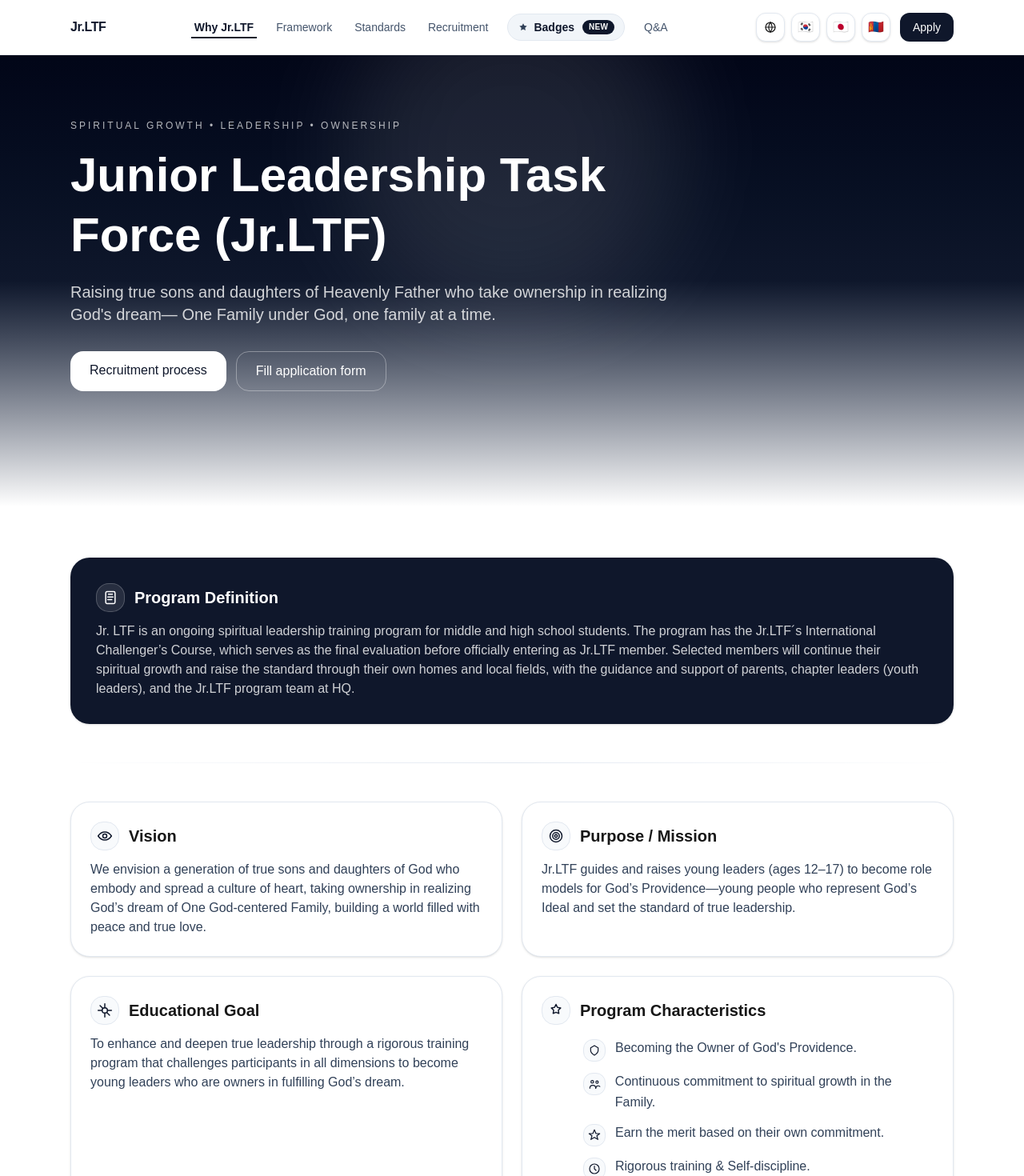
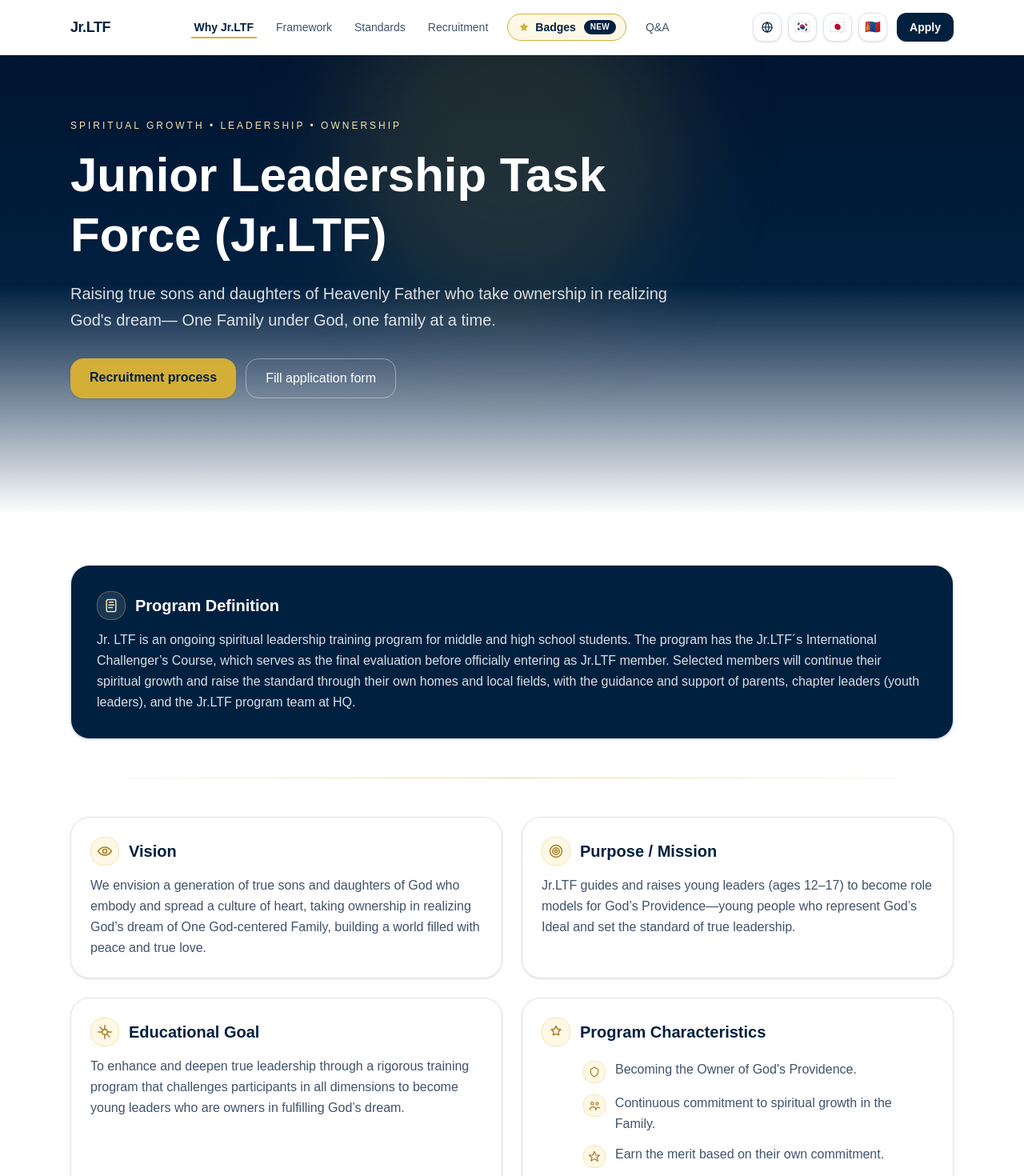
Before and after one commit to nyamkadorj/jrltf-site, a Next.js app: page / in a window 1280 px wide. Shown: the top 1470 px of the page at 80% size. Built offline with nearby package versions, Linux system fonts and the light colour scheme.

Commit message:
Update Jr.LTF website with navy and gold branding

```diff
--- a/src/app/globals.css
+++ b/src/app/globals.css
@@ -1,21 +1,51 @@
+
 @import "tailwindcss";
 
+/* Jr.LTF Brand Colors */
 :root {
   --background: #ffffff;
-  --foreground: #171717;
+  --foreground: #001530;
+
+  --navy: #002040;
+  --navy-dark: #001530;
+  --gold: #d4af37;
+  --gold-soft: #f4e5ae;
+
+  --blue-light: #eff5f9;
+  --gold-light: #fff8e7;
+
+  --text-primary: #001530;
+  --text-secondary: #40536a;
+  --border-light: #dce5ed;
 }
 
+/* Tailwind Theme */
 @theme inline {
   --color-background: var(--background);
   --color-foreground: var(--foreground);
+
+  --color-navy: var(--navy);
+  --color-navy-dark: var(--navy-dark);
+  --color-gold: var(--gold);
+  --color-gold-soft: var(--gold-soft);
+
+  --color-blue-light: var(--blue-light);
+  --color-gold-light: var(--gold-light);
+
+  --color-text-primary: var(--text-primary);
+  --color-text-secondary: var(--text-secondary);
+  --color-border-light: var(--border-light);
+
   --font-sans: var(--font-geist-sans);
   --font-mono: var(--font-geist-mono);
 }
 
+/* Keep Website in Light Mode */
 html {
   color-scheme: light;
 }
 
+/* Global Body */
 body {
   background: var(--background);
   color: var(--foreground);
--- a/src/app/page.tsx
+++ b/src/app/page.tsx
@@ -1,3 +1,4 @@
+
 "use client";
 
 import Link from "next/link";
@@ -113,8 +114,6 @@ function IconCharacteristics(props: React.SVGProps<SVGSVGElement>) {
   );
 }
 
-/* --- Characteristic Icons (meaningful) --- */
-
 function IconOwner(props: React.SVGProps<SVGSVGElement>) {
   return (
     <svg
@@ -131,7 +130,6 @@ function IconOwner(props: React.SVGProps<SVGSVGElement>) {
   );
 }
 
-/** Parents icon (for Family growth bullet) */
 function IconParents(props: React.SVGProps<SVGSVGElement>) {
   return (
     <svg
@@ -143,10 +141,8 @@ function IconParents(props: React.SVGProps<SVGSVGElement>) {
       strokeLinejoin="round"
       {...props}
     >
-      {/* left parent */}
       <circle cx="8" cy="8" r="2.5" />
       <path d="M3.5 20c0-3.2 2.4-5.7 5.5-5.7s5.5 2.5 5.5 5.7" />
-      {/* right parent */}
       <circle cx="17" cy="8.5" r="2.2" />
       <path d="M14.4 20c.2-2.6 1.9-4.6 4.6-4.6 1.3 0 2.4.4 3.2 1.2" />
     </svg>
@@ -186,7 +182,6 @@ function IconDiscipline(props: React.SVGProps<SVGSVGElement>) {
   );
 }
 
-/** Day-to-day life icon (calendar) */
 function IconCalendar(props: React.SVGProps<SVGSVGElement>) {
   return (
     <svg
@@ -208,28 +203,31 @@ function IconCalendar(props: React.SVGProps<SVGSVGElement>) {
   );
 }
 
-/* ---------------- Page ---------------- */
+/* ---------------- Homepage ---------------- */
 
 export default function HomePage() {
   return (
-    <div>
-      {/* HERO unchanged */}
+    <div className="bg-white text-[#001530]">
+
+      {/* HERO - NAVY & GOLD */}
       <section className="relative overflow-hidden">
-        <div className="absolute inset-0 bg-gradient-to-b from-slate-950 via-slate-900 to-white" />
+        <div className="absolute inset-0 bg-gradient-to-b from-[#001530] via-[#002040] to-white" />
 
+        {/* Subtle gold glow */}
         <motion.div
           aria-hidden
-          className="absolute -top-24 left-1/2 h-[420px] w-[420px] -translate-x-1/2 rounded-full bg-white/10 blur-3xl"
+          className="pointer-events-none absolute -top-24 left-1/2 h-[420px] w-[420px] -translate-x-1/2 rounded-full bg-[#D4AF37]/15 blur-3xl"
           initial={{ opacity: 0, scale: 0.95 }}
           animate={{ opacity: 1, scale: 1 }}
           transition={{ duration: 1.2, ease: EASE }}
         />
 
-        <div className="relative mx-auto max-w-6xl px-6 pt-20 pb-36">
+        <div className="relative mx-auto max-w-6xl px-6 pb-36 pt-20">
           <div className="max-w-3xl text-white">
+
             <motion.p
               {...fadeUp(0)}
-              className="text-xs uppercase tracking-[0.25em] text-white/70"
+              className="text-xs font-medium uppercase tracking-[0.25em] text-[#F4E5AE]"
             >
               Spiritual Growth • Leadership • Ownership
             </motion.p>
@@ -243,50 +241,61 @@ export default function HomePage() {
 
             <motion.p
               {...fadeUp(0.16)}
-              className="mt-5 text-lg text-white/80 md:text-xl"
+              className="mt-5 text-lg leading-relaxed text-white/85 md:text-xl"
             >
-              Raising true sons and daughters of Heavenly Father who take ownership in realizing
-              God's dream— One Family under God, one family at a time.
+              Raising true sons and daughters of Heavenly Father
+              who take ownership in realizing God's dream—
+              One Family under God, one family at a time.
             </motion.p>
 
-            <motion.div {...fadeUp(0.24)} className="mt-8 flex flex-wrap gap-3">
+            <motion.div
+              {...fadeUp(0.24)}
+              className="mt-8 flex flex-wrap gap-3"
+            >
               <Link
                 href="/recruitment"
-                className="rounded-2xl bg-white px-6 py-3 font-medium text-slate-900 hover:opacity-90"
+                className="rounded-2xl bg-[#D4AF37] px-6 py-3 font-semibold text-[#002040] shadow-sm transition-all hover:bg-[#E7C65C] hover:shadow-md"
               >
                 Recruitment process
               </Link>
+
               <Link
                 href="/apply"
-                className="rounded-2xl border border-white/35 px-6 py-3 text-white hover:bg-white/10"
+                className="rounded-2xl border border-white/40 px-6 py-3 font-medium text-white transition-all hover:border-[#D4AF37] hover:bg-white/10"
               >
                 Fill application form
               </Link>
             </motion.div>
+
           </div>
         </div>
       </section>
 
       {/* CONTENT */}
       <section className="mx-auto max-w-6xl px-6 py-16">
-        {/* Program Definition unchanged */}
+
+        {/* Program Definition */}
         <motion.div
           {...fadeUpView(0)}
-          className="rounded-3xl bg-slate-900 p-8 text-white shadow-sm ring-1 ring-white/10"
+          className="rounded-3xl border border-[#DCE5ED] bg-[#002040] p-8 text-white shadow-sm"
         >
           <div className="flex items-center gap-3">
-            <span className="grid h-9 w-9 place-items-center rounded-2xl border border-white/20 bg-white/10">
+
+            <span className="grid h-9 w-9 place-items-center rounded-2xl border border-[#D4AF37]/40 bg-white/10 text-[#F4E5AE]">
               <IconDefinition className="h-5 w-5" />
             </span>
-            <h2 className="text-xl font-semibold">Program Definition</h2>
+
+            <h2 className="text-xl font-semibold">
+              Program Definition
+            </h2>
           </div>
 
-          <p className="mt-3 text-white/80">
+          <p className="mt-3 leading-relaxed text-white/85">
             Jr. LTF is an ongoing spiritual leadership training program for middle and high school students. The program has the Jr.LTF´s International Challenger’s Course, which serves as the final evaluation before officially entering as Jr.LTF member. Selected members will continue their spiritual growth and raise the standard through their own homes and local fields, with the guidance and support of parents, chapter leaders (youth leaders), and the Jr.LTF program team at HQ.
           </p>
         </motion.div>
 
-        {/* divider unchanged */}
+        {/* Divider */}
         <motion.div
           initial={{ opacity: 0, y: 6 }}
           whileInView={{ opacity: 1, y: 0 }}
@@ -298,25 +307,39 @@ export default function HomePage() {
             initial={{ scaleX: 0.92, opacity: 0 }}
             whileInView={{ scaleX: 1, opacity: 1 }}
             viewport={{ once: true, amount: 0.6 }}
-            transition={{ duration: 0.8, ease: EASE, delay: 0.05 }}
-            className="origin-center h-px w-full bg-gradient-to-r from-transparent via-slate-200 to-transparent"
+            transition={{
+              duration: 0.8,
+              ease: EASE,
+              delay: 0.05,
+            }}
+            className="h-px w-full origin-center bg-gradient-to-r from-transparent via-[#D4AF37]/50 to-transparent"
           />
         </motion.div>
 
         <div className="grid gap-6 md:grid-cols-2">
-          <Card title="Vision" icon={<IconVision className="h-5 w-5" />}>
+
+          <Card
+            title="Vision"
+            icon={<IconVision className="h-5 w-5" />}
+          >
             We envision a generation of true sons and daughters of God who embody and spread a
             culture of heart, taking ownership in realizing God’s dream of One God-centered Family,
             building a world filled with peace and true love.
           </Card>
 
-          <Card title="Purpose / Mission" icon={<IconMission className="h-5 w-5" />}>
+          <Card
+            title="Purpose / Mission"
+            icon={<IconMission className="h-5 w-5" />}
+          >
             Jr.LTF guides and raises young leaders (ages 12–17) to become role models for God’s
             Providence—young people who represent God’s Ideal and set the standard of true
             leadership.
           </Card>
 
-          <Card title="Educational Goal" icon={<IconGoal className="h-5 w-5" />}>
+          <Card
+            title="Educational Goal"
+            icon={<IconGoal className="h-5 w-5" />}
+          >
             To enhance and deepen true leadership through a rigorous training program that
             challenges participants in all dimensions to become young leaders who are owners in
             fulfilling God’s dream.
@@ -325,29 +348,35 @@ export default function HomePage() {
           {/* Program Characteristics */}
           <motion.div
             {...fadeUpView(0)}
-            className="rounded-3xl border border-slate-200 bg-white p-6 shadow-sm transition-shadow duration-300 hover:shadow-md"
+            className="rounded-3xl border border-[#DCE5ED] bg-white p-6 shadow-sm transition-all duration-300 hover:border-[#D4AF37]/50 hover:shadow-md"
           >
             <div className="flex items-center gap-3">
-              <span className="grid h-9 w-9 place-items-center rounded-2xl border border-slate-200 bg-slate-50 text-slate-900">
+              <span className="grid h-9 w-9 place-items-center rounded-2xl border border-[#F4E5AE] bg-[#FFF8E7] text-[#A77D1E]">
                 <IconCharacteristics className="h-5 w-5" />
               </span>
-              <h2 className="text-xl font-semibold">Program Characteristics</h2>
+
+              <h2 className="text-xl font-semibold text-[#002040]">
+                Program Characteristics
+              </h2>
             </div>
 
-            {/* NOTE: increased left padding so bullet text aligns to title */}
-            <ul className="mt-4 space-y-3 pl-[52px] text-slate-700">
+            <ul className="mt-4 space-y-3 pl-[52px] text-[#40536A]">
               <Bullet icon={<IconOwner className="h-4 w-4" />}>
                 Becoming the Owner of God's Providence.
               </Bullet>
+
               <Bullet icon={<IconParents className="h-4 w-4" />}>
                 Continuous commitment to spiritual growth in the Family.
               </Bullet>
+
               <Bullet icon={<IconMerit className="h-4 w-4" />}>
                 Earn the merit based on their own commitment.
               </Bullet>
+
               <Bullet icon={<IconDiscipline className="h-4 w-4" />}>
                 Rigorous training &amp; Self-discipline.
               </Bullet>
+
               <Bullet icon={<IconCalendar className="h-4 w-4" />}>
                 Integrate to “day-to-day” life.
               </Bullet>
@@ -373,16 +402,21 @@ function Card({
   return (
     <motion.div
       {...fadeUpView(0)}
-      className="rounded-3xl border border-slate-200 bg-white p-6 shadow-sm transition-shadow duration-300 hover:shadow-md"
+      className="rounded-3xl border border-[#DCE5ED] bg-white p-6 shadow-sm transition-all duration-300 hover:border-[#D4AF37]/50 hover:shadow-md"
     >
       <div className="flex items-center gap-3">
-        <span className="grid h-9 w-9 place-items-center rounded-2xl border border-slate-200 bg-slate-50 text-slate-900">
+        <span className="grid h-9 w-9 place-items-center rounded-2xl border border-[#F4E5AE] bg-[#FFF8E7] text-[#A77D1E]">
           {icon}
         </span>
-        <h2 className="text-xl font-semibold">{title}</h2>
+
+        <h2 className="text-xl font-semibold text-[#002040]">
+          {title}
+        </h2>
       </div>
 
-      <p className="mt-3 text-slate-700">{children}</p>
+      <p className="mt-3 leading-relaxed text-[#40536A]">
+        {children}
+      </p>
     </motion.div>
   );
 }
@@ -396,10 +430,13 @@ function Bullet({
 }) {
   return (
     <li className="flex items-start gap-3">
-      <span className="mt-0.5 grid h-7 w-7 place-items-center rounded-xl border border-slate-200 bg-slate-50 text-slate-900">
+      <span className="mt-0.5 grid h-7 w-7 place-items-center rounded-xl border border-[#F4E5AE] bg-[#FFF8E7] text-[#A77D1E]">
         {icon}
       </span>
-      <span className="leading-relaxed">{children}</span>
+
+      <span className="leading-relaxed">
+        {children}
+      </span>
     </li>
   );
 }
--- a/src/components/Navbar.tsx
+++ b/src/components/Navbar.tsx
@@ -60,11 +60,13 @@ function StarIcon(props: React.SVGProps<SVGSVGElement>) {
   );
 }
 
+/* Reset Google Translate to English */
 function resetTranslateToEnglish() {
   document.cookie = "googtrans=/en/en;path=/";
   window.location.reload();
 }
 
+/* Change Google Translate language */
 function setGoogleTranslateLanguage(lang: string) {
   const select =
     document.querySelector<HTMLSelectElement>(
@@ -84,8 +86,8 @@ function FlagsRow({
 }) {
   const btnClass =
     size === "md"
-      ? "grid h-9 w-9 place-items-center rounded-xl border border-slate-200 bg-white text-[16px] leading-none shadow-sm transition-colors hover:bg-slate-50"
-      : "grid h-10 w-10 place-items-center rounded-xl border border-slate-200 bg-white text-[18px] leading-none shadow-sm transition-colors hover:bg-slate-50";
+      ? "grid h-9 w-9 place-items-center rounded-xl border border-[#DCE5ED] bg-white text-[16px] leading-none text-[#002040] shadow-sm transition-all duration-200 hover:border-[#D4AF37] hover:bg-[#FFF8E7]"
+      : "grid h-10 w-10 place-items-center rounded-xl border border-[#DCE5ED] bg-white text-[18px] leading-none text-[#002040] shadow-sm transition-all duration-200 hover:border-[#D4AF37] hover:bg-[#FFF8E7]";
 
   return (
     <div className="flex items-center gap-2">
@@ -111,9 +113,7 @@ function FlagsRow({
           {l.flag === "globe" ? (
             <GlobeIcon className="h-4 w-4" />
           ) : (
-            <span aria-hidden="true">
-              {l.flag}
-            </span>
+            <span aria-hidden="true">{l.flag}</span>
           )}
         </button>
       ))}
@@ -130,17 +130,19 @@ export default function Navbar() {
   }, [pathname]);
 
   return (
-    <header className="sticky top-0 z-50 border-b border-slate-200/70 bg-white/80 backdrop-blur">
-      <div className="mx-auto flex max-w-6xl items-center justify-between px-6 py-4">
+    <header className="sticky top-0 z-50 border-b border-[#DCE5ED] bg-white/95 shadow-sm backdrop-blur">
+      <div className="mx-auto flex max-w-6xl items-center justify-between gap-3 px-6 py-4">
+
+        {/* Brand */}
         <Link
           href="/"
-          className="font-semibold tracking-tight text-slate-900"
+          className="shrink-0 text-lg font-bold tracking-tight text-[#002040] transition-colors hover:text-[#A77D1E]"
         >
           Jr.LTF
         </Link>
 
         {/* Desktop Navigation */}
-        <nav className="relative hidden gap-5 text-sm md:flex md:items-center">
+        <nav className="relative hidden items-center gap-5 text-sm md:flex">
           {navItems.map((item) => {
             const active = pathname === item.href;
             const isHighlighted = item.highlight;
@@ -150,21 +152,21 @@ export default function Navbar() {
                 key={item.href}
                 href={item.href}
                 aria-current={active ? "page" : undefined}
-                className={`relative whitespace-nowrap transition-colors duration-200 ${
+                className={`relative whitespace-nowrap transition-all duration-200 ${
                   isHighlighted
-                    ? "rounded-full border border-slate-200 bg-slate-100 px-3 py-1.5 text-slate-900 hover:bg-slate-200"
-                    : "px-1 text-slate-600 hover:text-slate-900"
+                    ? "rounded-full border border-[#D4AF37] bg-[#FFF8E7] px-3 py-1.5 text-[#002040] hover:bg-[#F4E5AE]"
+                    : "px-1 text-[#40536A] hover:text-[#A77D1E]"
                 }`}
               >
                 <span className="flex items-center gap-1.5">
                   {isHighlighted && (
-                    <StarIcon className="h-3.5 w-3.5 text-slate-700" />
+                    <StarIcon className="h-4 w-4 text-[#D4AF37]" />
                   )}
 
                   <span
                     className={
                       active || isHighlighted
-                        ? "font-semibold text-slate-900"
+                        ? "font-semibold text-[#002040]"
                         : ""
                     }
                   >
@@ -172,7 +174,7 @@ export default function Navbar() {
                   </span>
 
                   {item.badge && (
-                    <span className="ml-1 rounded-full bg-slate-900 px-2 py-0.5 text-[10px] font-semibold uppercase tracking-wide text-white">
+                    <span className="ml-1 rounded-full bg-[#002040] px-2 py-0.5 text-[10px] font-semibold uppercase tracking-wide text-white">
                       {item.badge}
                     </span>
                   )}
@@ -181,7 +183,7 @@ export default function Navbar() {
                 {active && (
                   <motion.span
                     layoutId="nav-underline"
-                    className={`absolute -bottom-1 h-[2px] bg-slate-900 ${
+                    className={`absolute -bottom-1 h-[2px] bg-[#D4AF37] ${
                       isHighlighted
                         ? "left-3 right-3"
                         : "left-0 w-full"
@@ -198,15 +200,18 @@ export default function Navbar() {
           })}
         </nav>
 
-        <div className="flex items-center gap-3">
+        {/* Right Controls */}
+        <div className="flex shrink-0 items-center gap-3">
+
           {/* Desktop Language Flags */}
           <div className="hidden items-center gap-2 md:flex">
             <FlagsRow size="md" />
           </div>
 
+          {/* Apply Button */}
           <Link
             href="/apply"
-            className="rounded-xl bg-slate-900 px-4 py-2 text-sm text-white transition-opacity duration-200 hover:opacity-90"
+            className="rounded-xl bg-[#002040] px-4 py-2 text-sm font-semibold text-white shadow-sm transition-all duration-200 hover:bg-[#003764] hover:shadow-md"
           >
             Apply
           </Link>
@@ -214,26 +219,26 @@ export default function Navbar() {
           {/* Mobile Hamburger */}
           <button
             type="button"
-            className="grid h-10 w-10 place-items-center rounded-xl border border-slate-200 bg-white text-slate-900 shadow-sm md:hidden"
+            className="grid h-10 w-10 place-items-center rounded-xl border border-[#DCE5ED] bg-white text-[#002040] shadow-sm md:hidden"
             aria-label={open ? "Close menu" : "Open menu"}
             aria-expanded={open}
             onClick={() => setOpen((v) => !v)}
           >
             <span className="relative block h-4 w-5">
               <span
-                className={`absolute left-0 top-0 h-0.5 w-5 bg-slate-900 transition-transform duration-300 ${
+                className={`absolute left-0 top-0 h-0.5 w-5 bg-[#002040] transition-transform duration-300 ${
                   open
                     ? "translate-y-[7px] rotate-45"
                     : ""
                 }`}
               />
               <span
-                className={`absolute left-0 top-[7px] h-0.5 w-5 bg-slate-900 transition-opacity duration-200 ${
+                className={`absolute left-0 top-[7px] h-0.5 w-5 bg-[#002040] transition-opacity duration-200 ${
                   open ? "opacity-0" : "opacity-100"
                 }`}
               />
               <span
-                className={`absolute left-0 top-[14px] h-0.5 w-5 bg-slate-900 transition-transform duration-300 ${
+                className={`absolute left-0 top-[14px] h-0.5 w-5 bg-[#002040] transition-transform duration-300 ${
                   open
                     ? "translate-y-[-7px] -rotate-45"
                     : ""
@@ -253,11 +258,14 @@ export default function Navbar() {
         }`}
       >
         <div className="mx-auto max-w-6xl px-6 pb-5">
-          <div className="rounded-2xl border border-slate-200 bg-white shadow-sm">
+          <div className="rounded-2xl border border-[#DCE5ED] bg-white shadow-md">
+
+            {/* Mobile Languages */}
             <div className="flex justify-end p-3 pb-2">
               <FlagsRow size="lg" />
             </div>
 
+            {/* Mobile Navigation Links */}
             <nav className="flex flex-col p-2 pt-1">
               {navItems.map((item) => {
                 const active = pathname === item.href;
@@ -270,21 +278,21 @@ export default function Navbar() {
                     aria-current={
                       active ? "page" : undefined
                     }
-                    className={`relative rounded-xl px-4 py-3 text-sm transition-colors duration-200 ${
+                    className={`relative rounded-xl px-4 py-3 text-sm transition-all duration-200 ${
                       isHighlighted
-                        ? "bg-slate-100 text-slate-900 hover:bg-slate-200"
-                        : "text-slate-700 hover:bg-slate-50"
+                        ? "border border-[#D4AF37] bg-[#FFF8E7] text-[#002040] hover:bg-[#F4E5AE]"
+                        : "text-[#40536A] hover:bg-[#EFF5F9] hover:text-[#002040]"
                     }`}
                   >
                     <span className="flex items-center gap-2">
                       {isHighlighted && (
-                        <StarIcon className="h-4 w-4 text-slate-700" />
+                        <StarIcon className="h-4 w-4 text-[#D4AF37]" />
                       )}
 
                       <span
                         className={
                           active || isHighlighted
-                            ? "font-semibold text-slate-900"
+                            ? "font-semibold text-[#002040]"
                             : ""
                         }
                       >
@@ -292,7 +300,7 @@ export default function Navbar() {
                       </span>
 
                       {item.badge && (
-                        <span className="rounded-full bg-slate-900 px-2 py-0.5 text-[10px] font-semibold uppercase tracking-wide text-white">
+                        <span className="rounded-full bg-[#002040] px-2 py-0.5 text-[10px] font-semibold uppercase tracking-wide text-white">
                           {item.badge}
                         </span>
                       )}
@@ -301,7 +309,7 @@ export default function Navbar() {
                     {active && (
                       <motion.span
                         layoutId="nav-underline-mobile"
-                        className="absolute bottom-2 left-4 right-4 h-[2px] bg-slate-900"
+                        className="absolute bottom-2 left-4 right-4 h-[2px] bg-[#D4AF37]"
                         transition={{
                           type: "spring",
                           stiffness: 500,
@@ -313,9 +321,10 @@ export default function Navbar() {
                 );
               })}
 
+              {/* Mobile Apply Button */}
               <Link
                 href="/apply"
-                className="mt-2 rounded-xl bg-slate-900 px-4 py-3 text-sm font-semibold text-white hover:opacity-90"
+                className="mt-2 rounded-xl bg-[#002040] px-4 py-3 text-center text-sm font-semibold text-white transition-colors hover:bg-[#003764]"
               >
                 Apply
               </Link>
```
Also changed, not shown: 1 other file (tests, documents, lock files or other folders).
